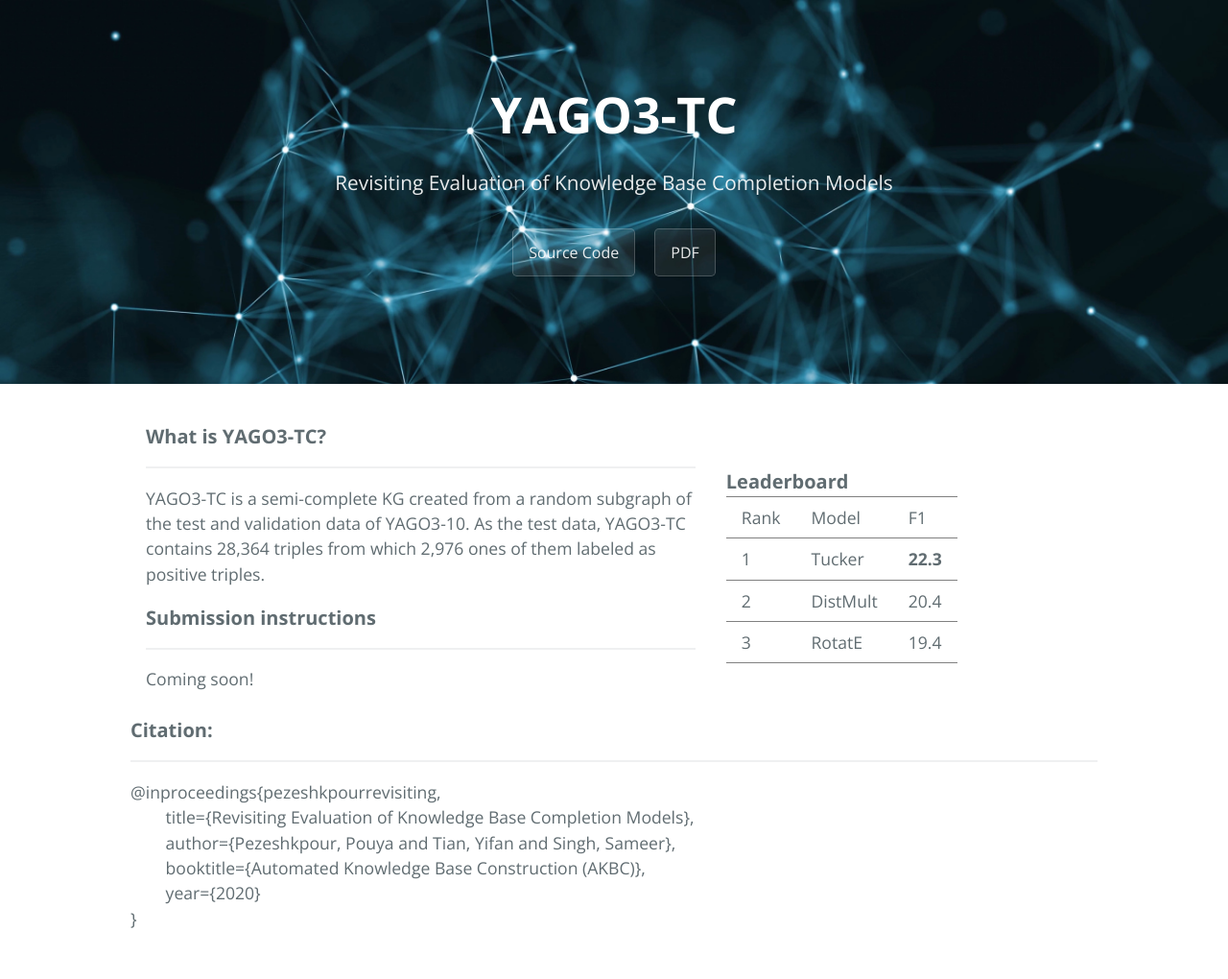
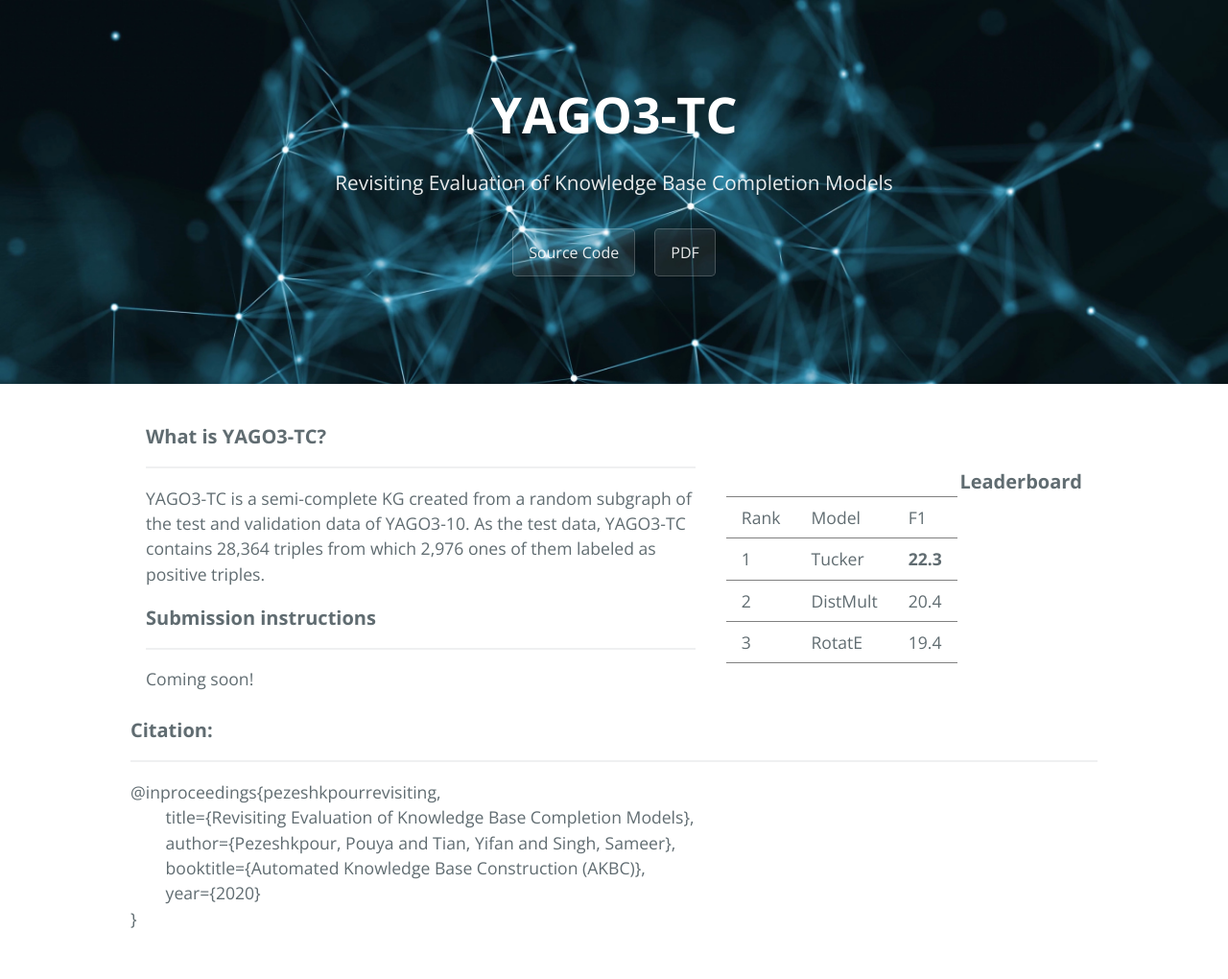
Before and after one commit to pouyapez/yago3-tc, a Jekyll site: the page built from index.md, in a window 1280 px wide. Shown: the whole page at 96% size. Built offline with Jekyll 4.4.1, drawn with Linux system fonts in a browser that asks for light colours.

Commit message:
Update index.md

```diff
--- a/index.md
+++ b/index.md
@@ -4,7 +4,7 @@ layout: default
 <div class="menu-container noselect">
    <table class="content-table">
       <tr>
-        <td style="width:60%;">
+        <td style="width:60%;" align="left">
         <font style="font-size:20px"><b>What is YAGO3-TC?</b></font>
          <hr>
         <p class="text right-align text-large add-top-margin" style="width:100%;">
@@ -16,7 +16,7 @@ layout: default
         Coming soon!
         </p>
         </td>
-        <td>
+        <td align="right">
          <font style="font-size:20px"><b>Leaderboard</b></font>
                  <table class="content-table" rules="rows">
                     <tr>
```
